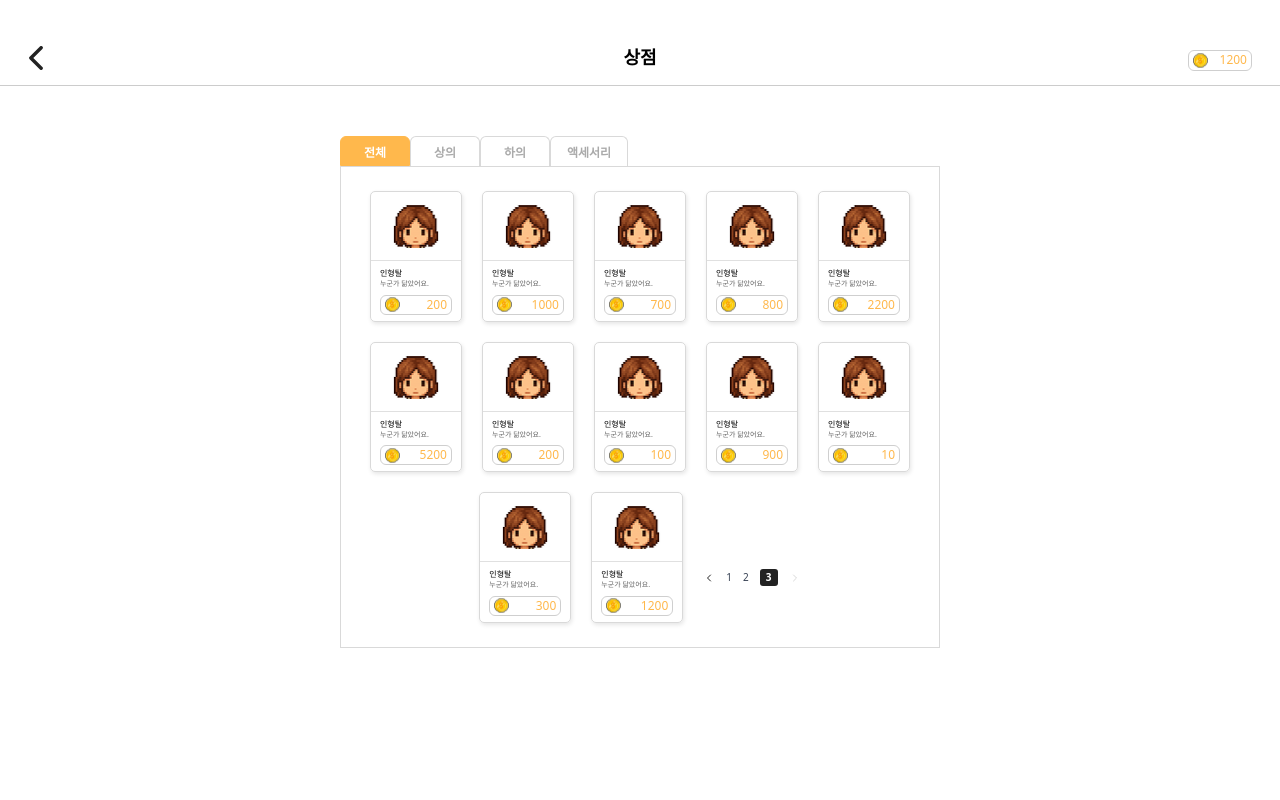
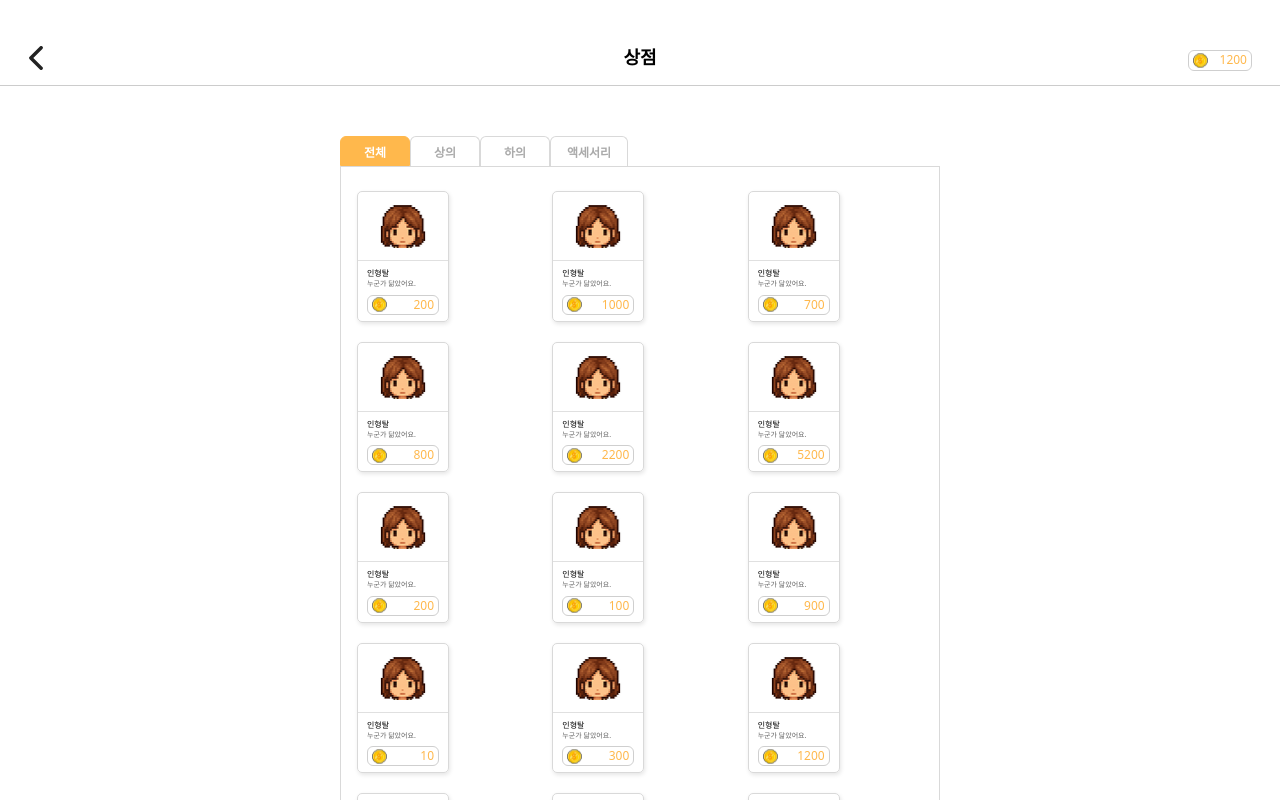
Before and after one commit to prgrms-web-devcourse-final-project/WBE4_5_GCC_FE, a Next.js app: page /shop in a window 1280 px wide. Shown: the top 800 px of the page. Built offline with nearby package versions, Linux system fonts and the light colour scheme.

Commit message:
상점 퍼블

```diff
--- a/src/app/shop/page.tsx
+++ b/src/app/shop/page.tsx
@@ -129,6 +129,38 @@ export default function Practice() {
       category: '액세서리',
       price: 1200,
     },
+    {
+      id: 13,
+      image: item1,
+      name: '인형탈',
+      description: '누군가 닮았어요.',
+      category: '상의',
+      price: 1200,
+    },
+    {
+      id: 14,
+      image: item1,
+      name: '인형탈',
+      description: '누군가 닮았어요.',
+      category: '하의',
+      price: 6200,
+    },
+    {
+      id: 15,
+      image: item1,
+      name: '인형탈',
+      description: '누군가 닮았어요.',
+      category: '하의',
+      price: 200,
+    },
+    {
+      id: 16,
+      image: item1,
+      name: '인형탈',
+      description: '누군가 닮았어요.',
+      category: '하의',
+      price: 1200,
+    },
   ];
 
   const filteredItem =
@@ -138,14 +170,15 @@ export default function Practice() {
 
   return (
     <>
-      <div className="mx-auto mt-[50px] w-full max-w-screen-sm px-5">
+      <div className="mx-auto mt-[50px] flex w-full max-w-screen-sm flex-col px-5">
         <Tabs
           tabs={tabList}
           selectedTab={selectedTab}
           setSelectedTab={setSelectedTab}
         />
 
-        <div className="rounded-2 flex flex-wrap justify-center gap-5 border-1 border-[#d9d9d9] px-4 py-6">
+        <div className="rounded-2 border-1 border-[#d9d9d9] px-4 py-6">
+          <div className="grid grid-cols-3 gap-5">
             {filteredItem.map((item) => (
               <ItemCard
                 key={item.id}
@@ -157,6 +190,7 @@ export default function Practice() {
                 }}
               />
             ))}
+          </div>
 
           {/* 페이지네이션 */}
           <div className="mt-[41px] flex items-center justify-center space-x-[11px]">
```
Lines whose indentation alone changed are shown as unchanged.
